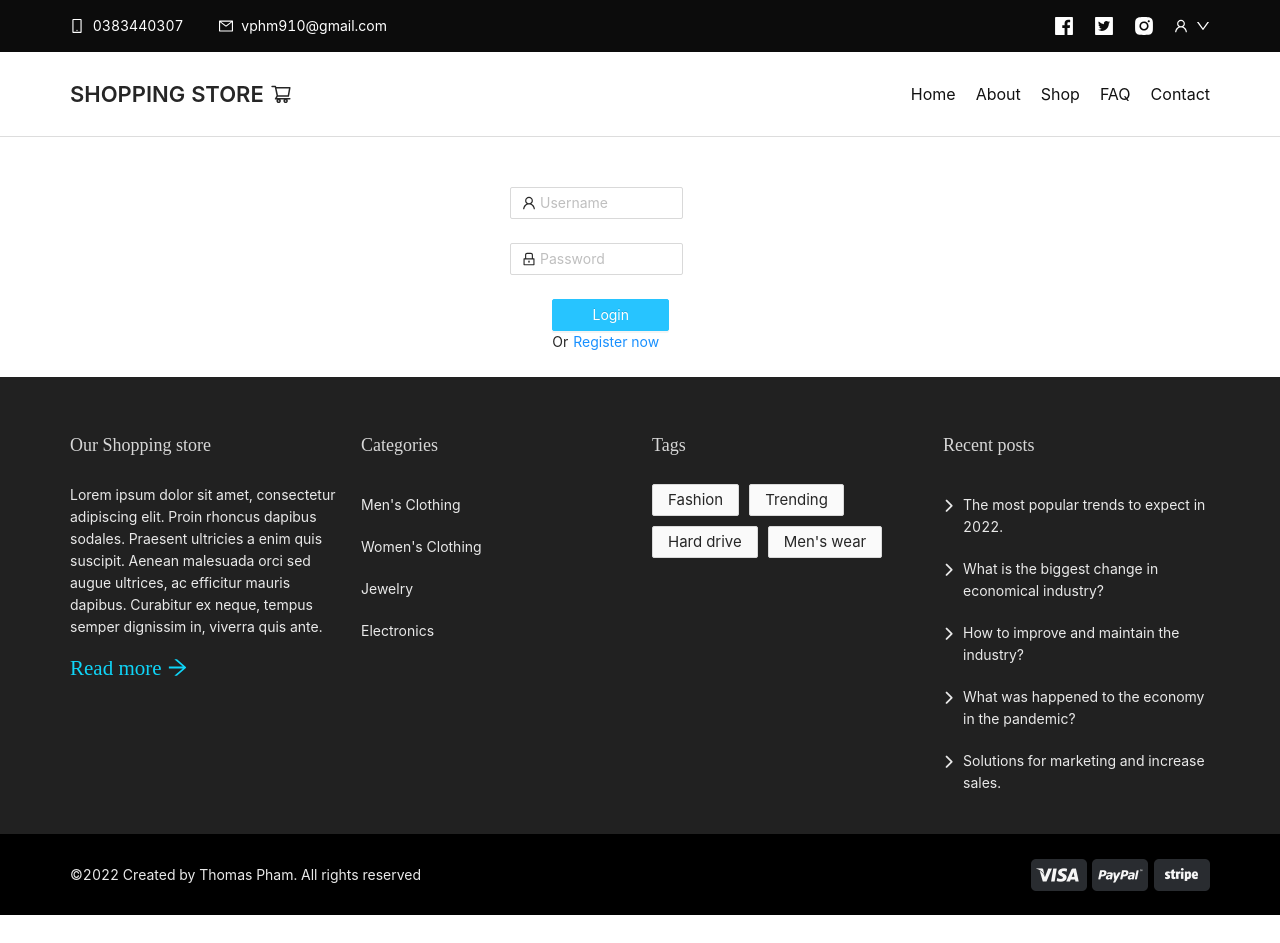
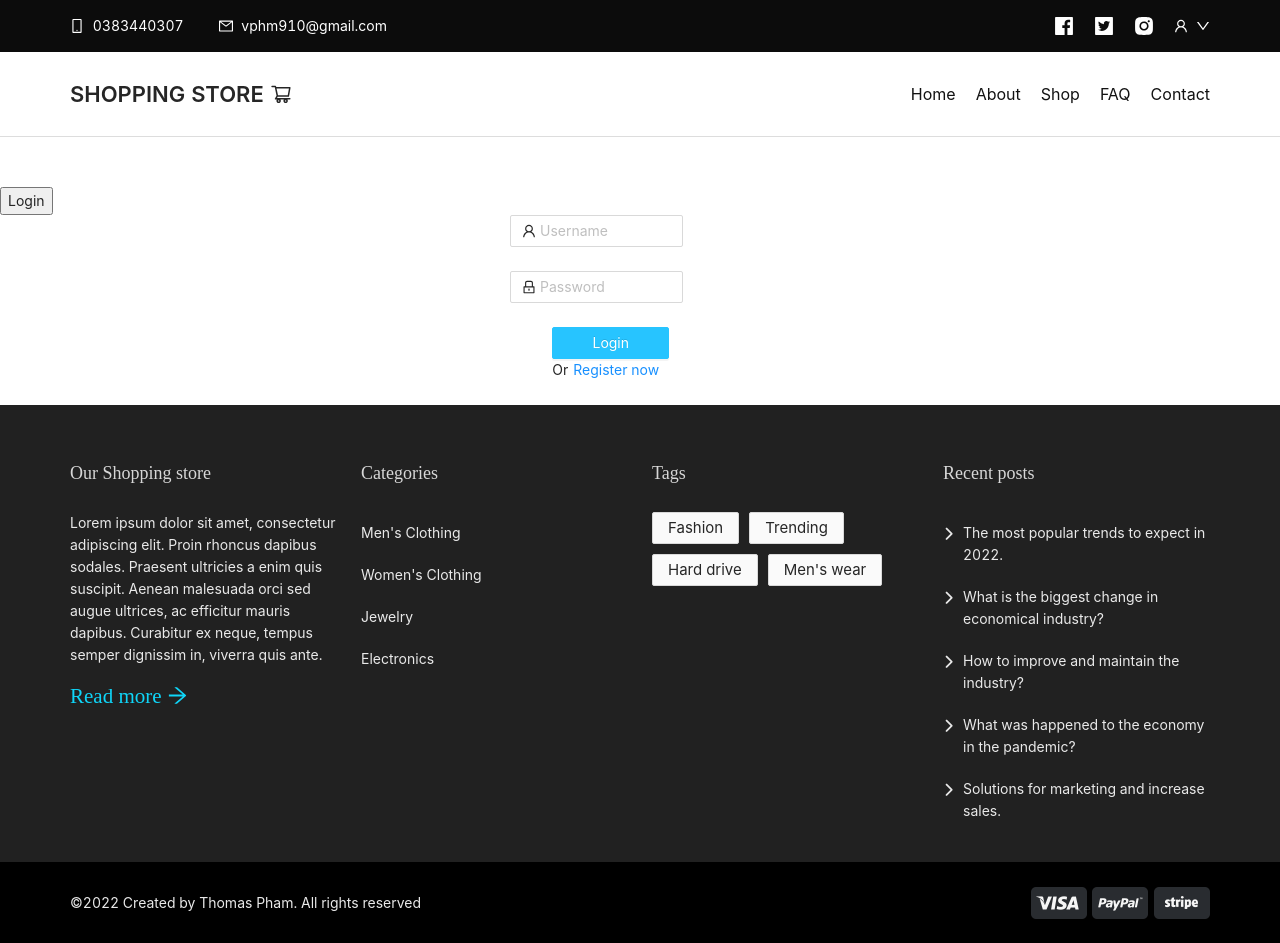
Before and after one commit to pdvx/shopping-store-master, a React (Create React App) app: page /demo/react/antdesign/grocery/signin in a window 1280 px wide. Before the commit the page ends 915 px from the top, so only its background shows below. Built offline with nearby package versions, Linux system fonts and the light colour scheme.

Commit message:
add firebase auth

```diff
--- a/src/firebase.js
+++ b/src/firebase.js
@@ -12,4 +12,5 @@ const firebaseConfig = {
 
 const app = initializeApp(firebaseConfig);
 export const auth = getAuth(app);
+console.log('🚀 ~ file: firebase.js ~ line 15 ~ auth', auth);
 export default app;
--- a/src/pages/signIn.js
+++ b/src/pages/signIn.js
@@ -3,6 +3,10 @@ import axios from 'axios';
 import { LockOutlined, UserOutlined } from '@ant-design/icons';
 import { Button, Form, Input } from 'antd';
 import { NavLink, useNavigate } from 'react-router-dom';
+import { FacebookAuthProvider, signInWithPopup } from 'firebase/auth';
+
+import '@firebase/auth';
+import { auth } from '../firebase';
 
 const AppSignin = ({ token, setToken }) => {
   const [userName, setUsername] = useState('');
@@ -29,8 +33,19 @@ const AppSignin = ({ token, setToken }) => {
     });
   };
 
+  const fbLogin = () => {
+    const provider = new FacebookAuthProvider();
+    signInWithPopup(auth, provider)
+      .then((result) => {
+        console.log('🚀 ~ file: signIn.js ~ line 40 ~ .then ~ result', result);
+      })
+      .catch((error) => {
+        console.log('🚀 ~ file: signIn.js ~ line 43 ~ fbLogin ~ error', error);
+      });
+  };
   return (
     <div style={{ marginTop: '50px' }}>
+      <button onClick={fbLogin}>Login</button>
       <Form
         style={{ width: '70%', margin: '0 auto' }}
         name="normal_login"
```
Also changed, not shown: 1 other file (tests, documents, lock files or other folders).
